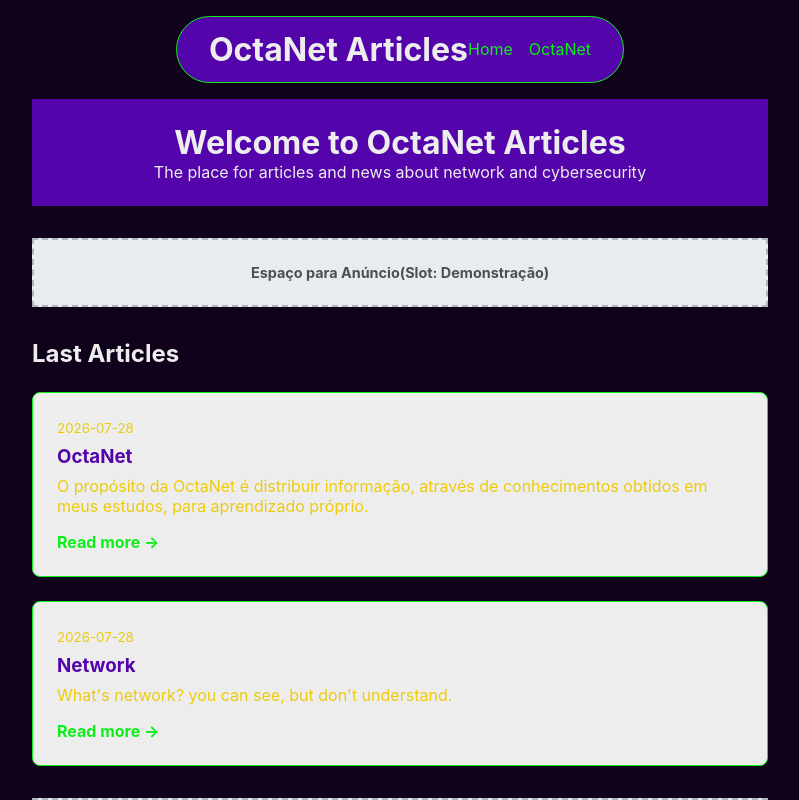
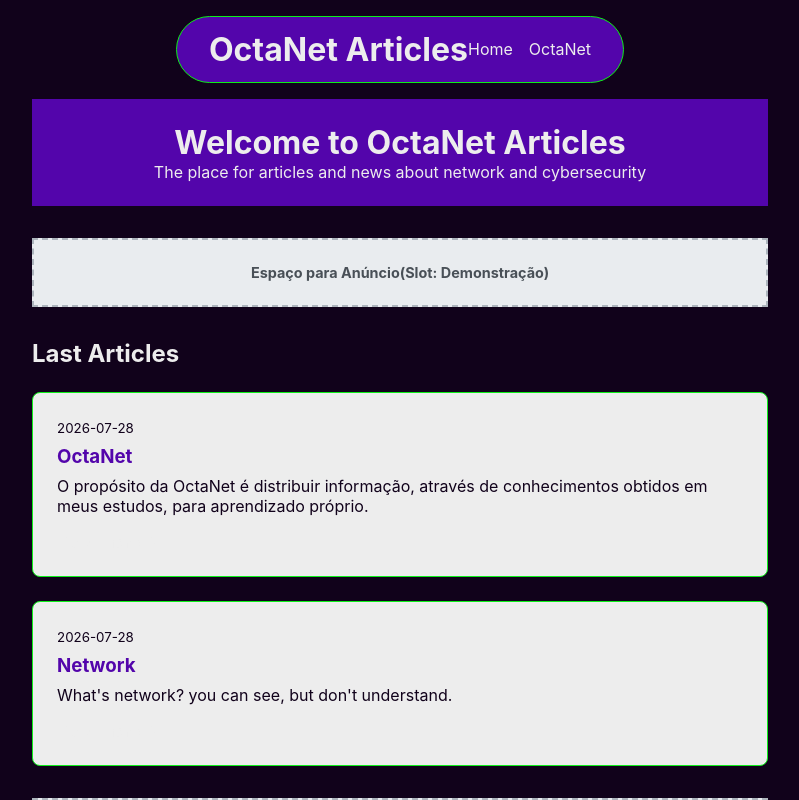
Before and after one commit to Progmgnata/Octanet, a Next.js app: page / in a window 1280 px wide. Shown: the top 800 px of the page, without its empty margins (240-1039 px from the left). Built offline with nearby package versions, Linux system fonts and the light colour scheme.

Commit message:
ajuste cor do texto do card-home

```diff
--- a/src/app/globals.css
+++ b/src/app/globals.css
@@ -5,7 +5,7 @@
   --cor-principal: #5305ab;
   --cor-texto-principal: #edcb0c;
   --cor-borda: #0eee19;
-  --cor-borda2: #0eee19;
+  --cor-link: #0eee19;
   --sombra-card: #0eee19e0;
 }
 
@@ -62,7 +62,7 @@ a {
   backdrop-filter: blur(10px); /* Efeito de vidro fosco */
   -webkit-backdrop-filter: blur(10px);
   border-radius: 50px;
-  border: 1px solid var(--cor-borda2);
+  border: 1px solid var(--cor-borda);
   padding: 0.8rem 2rem;
   display: flex;
   justify-content: space-between;
@@ -115,12 +115,12 @@ a {
 }
 
 .conteudo-do-post a {
-  color: var(--cor-borda2);
+  color: var(--cor-link);
   text-decoration: underline;
 }
 
 .conteudo-do-post blockquote {
-  border-left: 4px solid var(--cor-borda2);
+  border-left: 4px solid var(--cor-borda);
   margin: 1.5rem 0;
   padding-left: 1rem;
   color: var(--cor-texto-principal);
--- a/src/app/layout.js
+++ b/src/app/layout.js
@@ -23,7 +23,7 @@ export default function RootLayout({ children }) {
     <html lang="en" className={`${geistSans.variable} ${geistMono.variable}`}>
       <head>
         <script async src="https://pagead2.googlesyndication.com/pagead/js/adsbygoogle.js?client=ca-pub-8620115090678360"
-     crossorigin="anonymous"></script>
+          crossorigin="anonymous"></script>
       </head>
       <body>
         <header className="layout-header" >
--- a/src/app/page.js
+++ b/src/app/page.js
@@ -21,11 +21,11 @@ export default function Home() {
             style={{ padding: '1.5rem', border: '1px solid var(--cor-borda)', borderRadius: '8px', backgroundColor: 'var(--foreground)' }}
             key={post.slug}
           >
-            <small style={{ color: 'var(--cor-texto-principal)' }}>{post.data}</small>
+            <small style={{ color: 'var(--cor-card)' }}>{post.data}</small>
 
             <h3 style={{ margin: '0.5rem 0' , color: 'var(--cor-principal)' }}>{post.titulo}</h3>
 
-            <p style={{ color: 'var(--cor-texto-principal)', marginBottom: '1rem' }}>{post.resumo}</p>
+            <p style={{ color: 'var(--cor-card)', marginBottom: '1rem' }}>{post.resumo}</p>
 
             {/* Link direcionando para o artigo completo */}
             <Link
```
